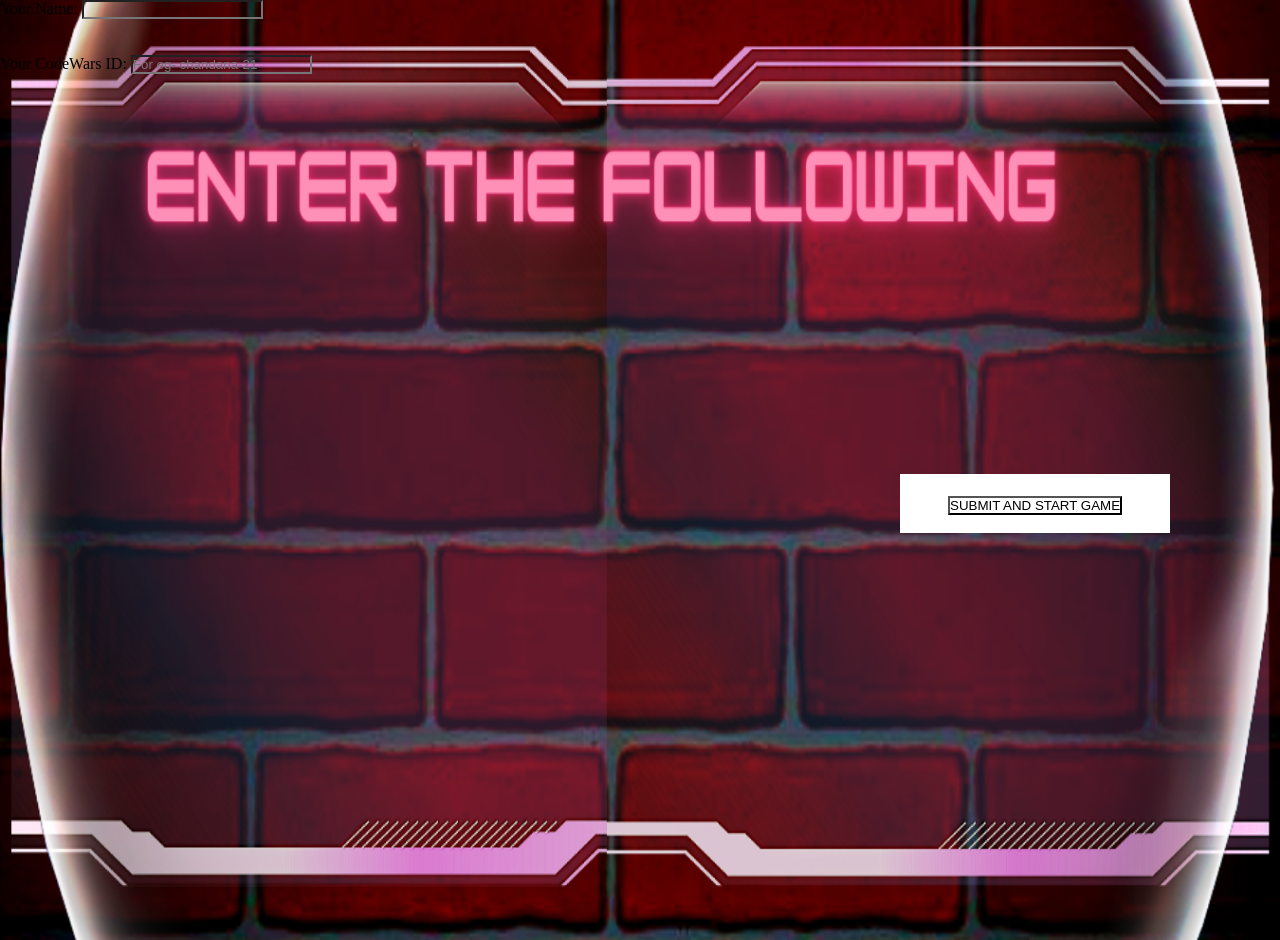
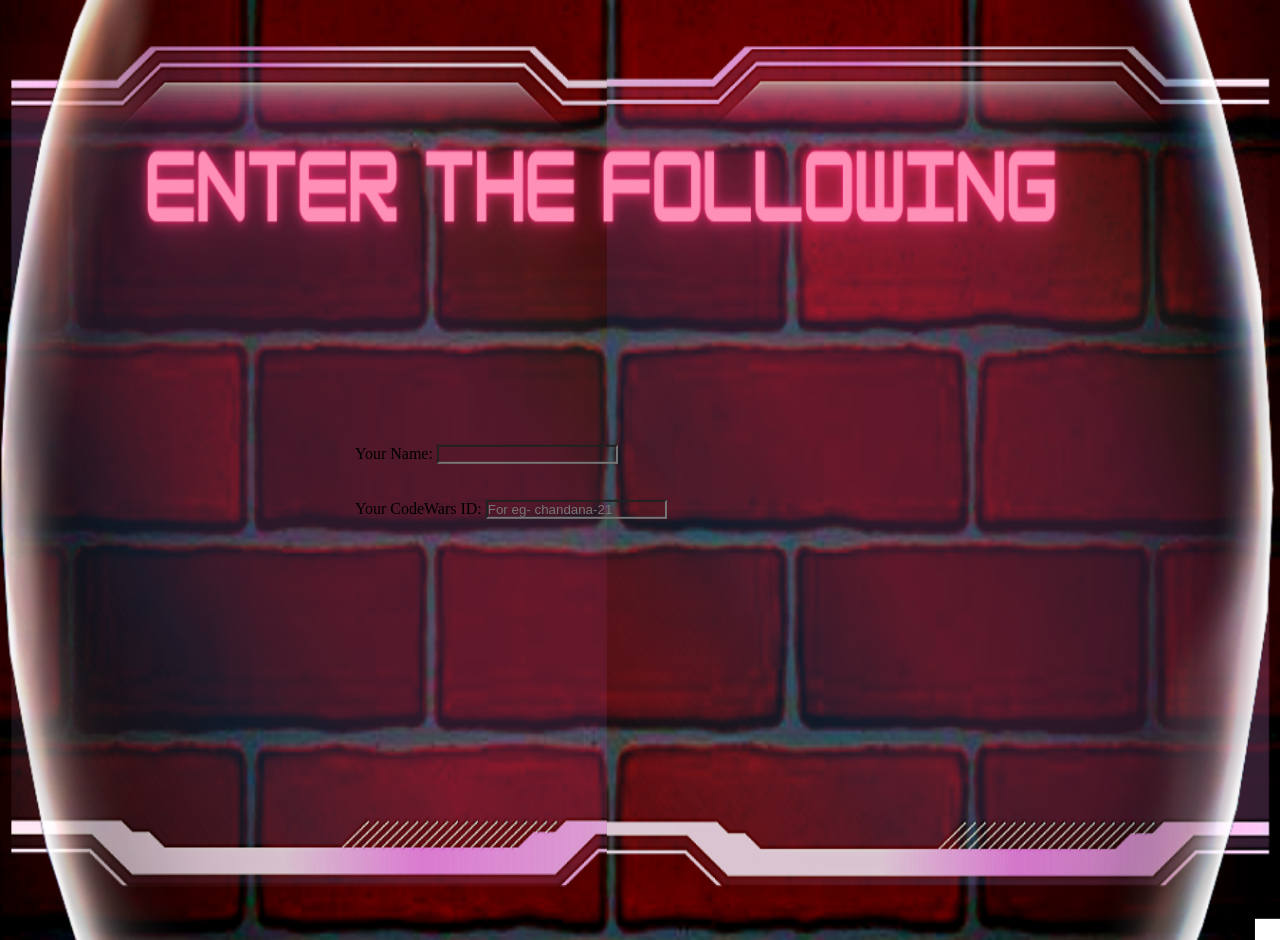
Before and after one commit to DevPriSha/Building-Blocks, a Flask app: page /form/ in a window 1280 px wide. Run offline with Flask 2, Linux system fonts and the light colour scheme; some libraries are stand-ins or nearby versions.

Commit message:
form updated

```diff
--- a/static/form.css
+++ b/static/form.css
@@ -56,3 +56,10 @@ body,html{
     background-color: pink;
     color: black;
 }
+#form{
+    position: fixed;
+    top: 70%;
+    left: 50%;
+    transform: translate(-50%, -40%);
+
+}
--- a/templates/form.html
+++ b/templates/form.html
@@ -9,6 +9,7 @@
 	<script src="https://ajax.googleapis.com/ajax/libs/jquery/3.2.1/jquery.min.js"></script>
 </head>
 <body>
+	<div id="form">
 		<div class="username"><label for="participantname">Your Name: </label>
 		<input type="text" name="participantname" id="participantname" ></div>
 		<br><br>
@@ -18,6 +19,7 @@
 
 		<div class="submit">
 			<input type="submit" name="buttonsubmit" id="buttoninput" value="SUBMIT AND START GAME">
+		</div>
     </div>
 
 </body>
```
Lines whose indentation alone changed are shown as unchanged.
